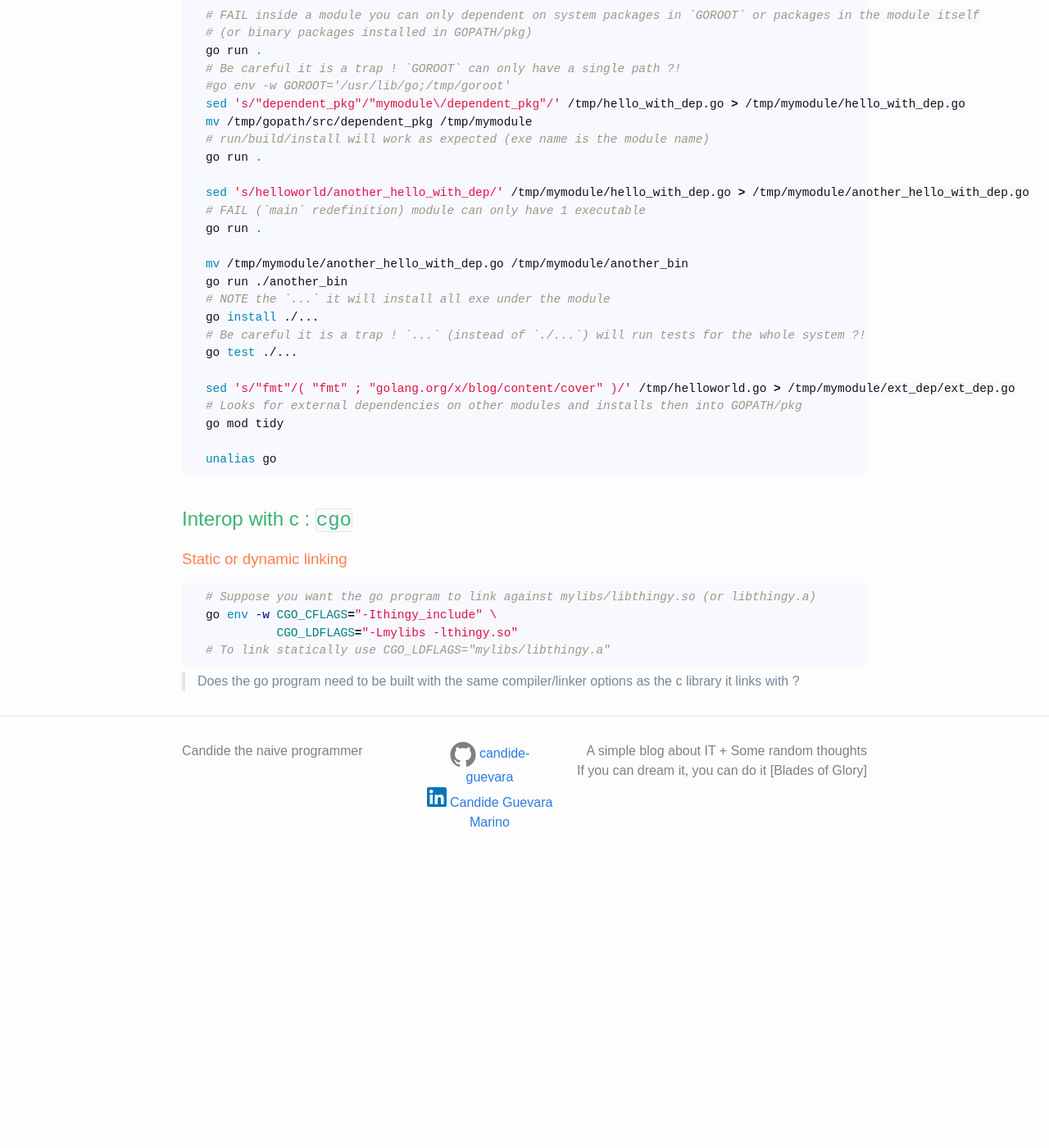
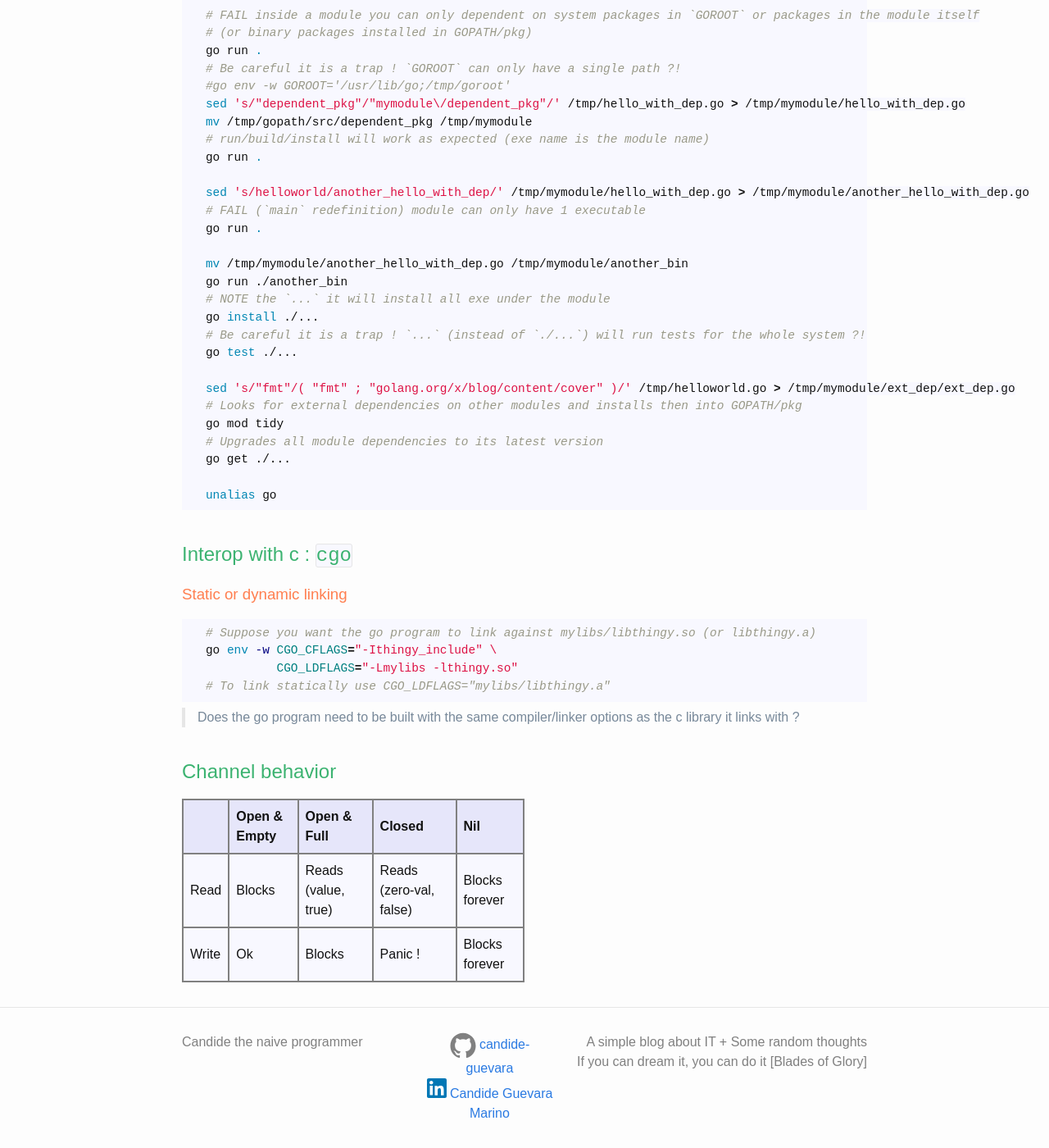
Before and after one commit to candide-guevara/candide-guevara.github.io, a Jekyll site: the page built from _posts/lang_programming/0000-00-00-golang-some-features.md, in a window 1280 px wide and 1400 px high, scrolled down 2094 px. Shown: the whole window at 82% size. Built offline with Jekyll 4.4.1, drawn with Linux system fonts in a browser that asks for light colours; before the commit the page ends 3139 px from its top, so only the background shows below that.

Commit message:
added behavior of read/write to go channels

````diff
--- a/_posts/lang_programming/0000-00-00-golang-some-features.md
+++ b/_posts/lang_programming/0000-00-00-golang-some-features.md
@@ -118,6 +118,8 @@ go test ./...
 sed 's/"fmt"/( "fmt" ; "golang.org/x/blog/content/cover" )/' /tmp/helloworld.go > /tmp/mymodule/ext_dep/ext_dep.go
 # Looks for external dependencies on other modules and installs then into GOPATH/pkg
 go mod tidy
+# Upgrades all module dependencies to its latest version
+go get ./...
 
 unalias go
 ```
@@ -135,3 +137,12 @@ go env -w CGO_CFLAGS="-Ithingy_include" \
 ```
 
 > Does the go program need to be built with the same compiler/linker options as the c library it links with ?
+
+
+## Channel behavior
+
+{:.my-short-table}
+|          | Open & Empty | Open & Full | Closed     | Nil           |
+|----------|--------------|-------------|------------|---------------|
+| Read     | Blocks | Reads (value, true) | Reads (zero-val, false) | Blocks forever |
+| Write    | Ok | Blocks | Panic ! | Blocks forever |
````
